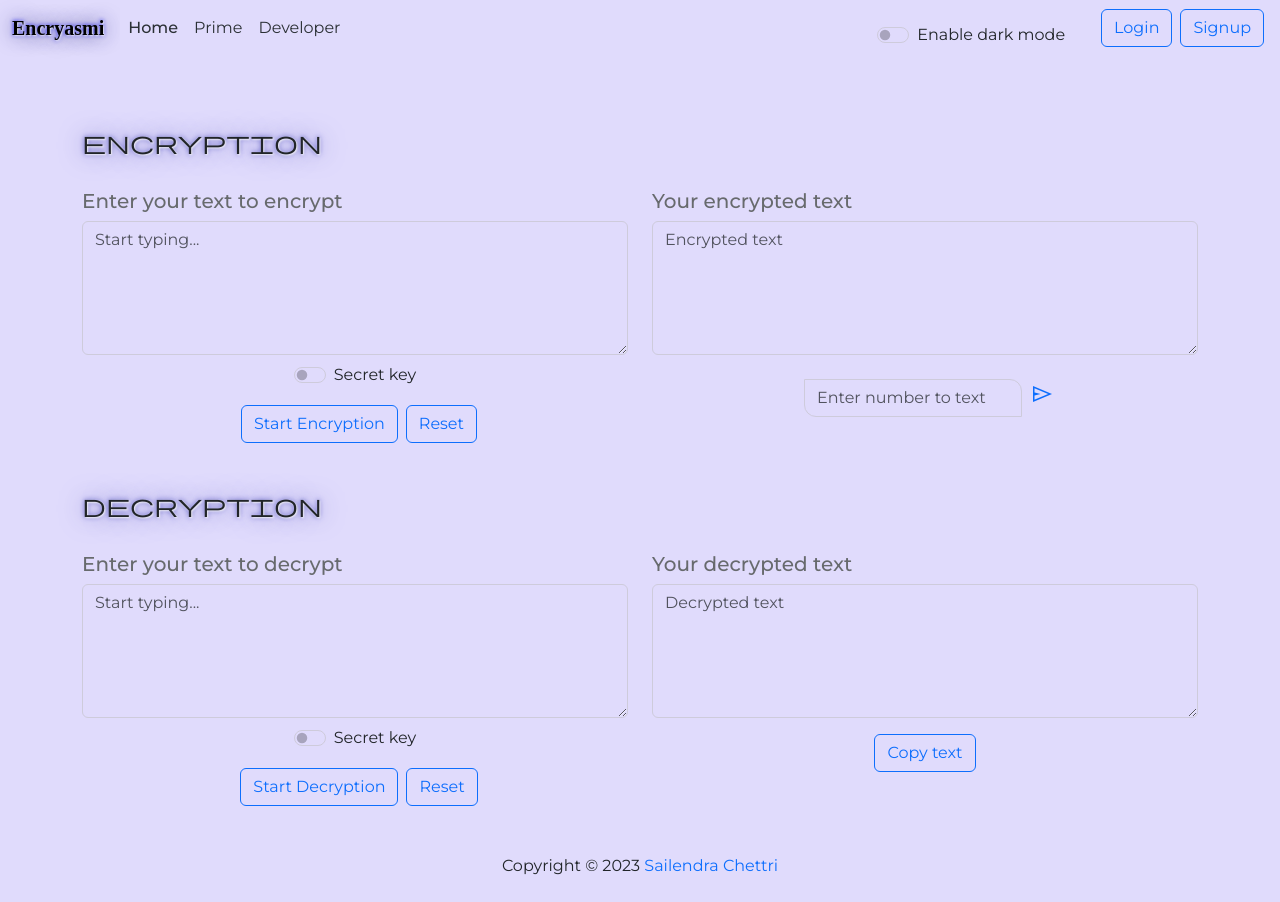
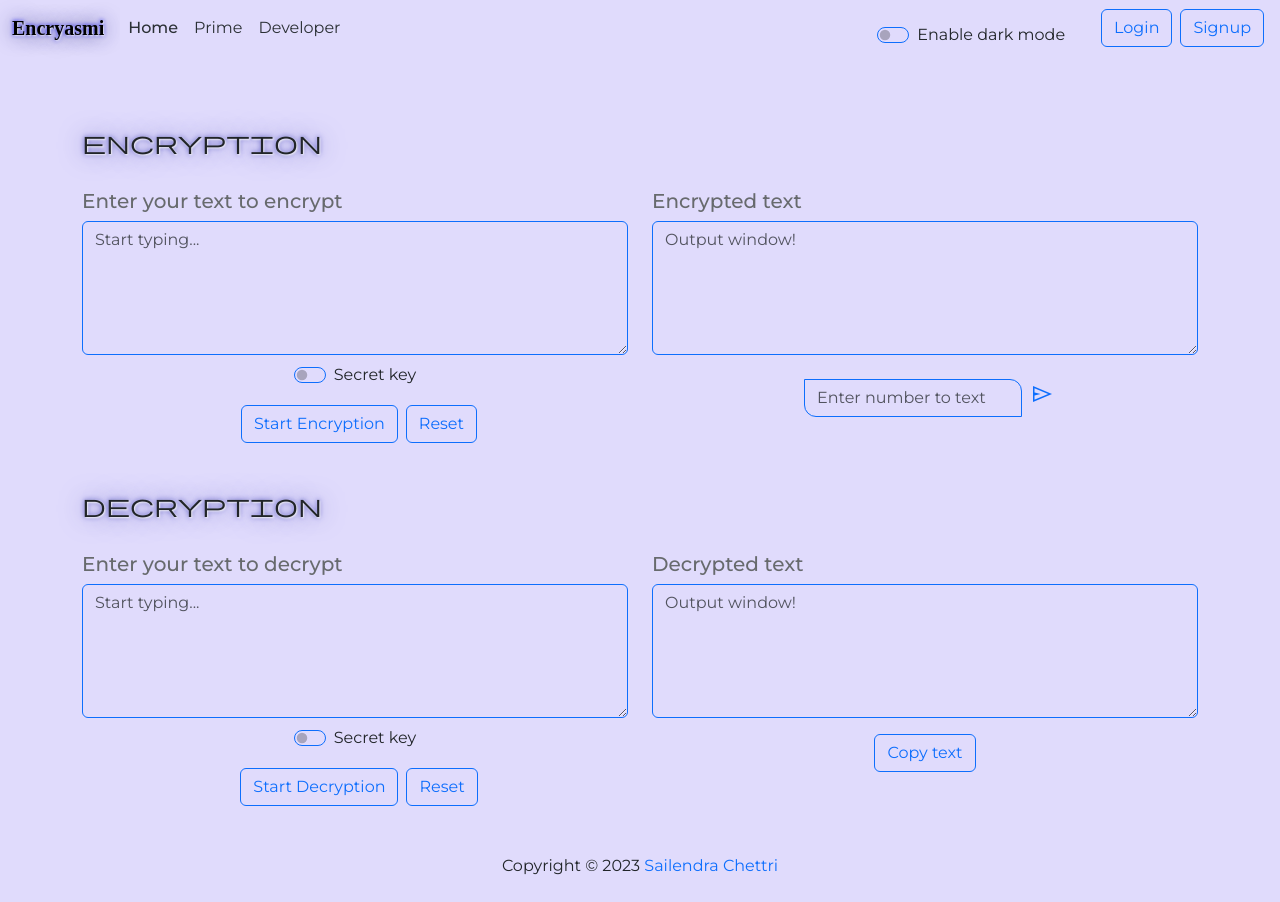
Before and after one commit to sailendrachettri/ency, a React (Create React App) app: page /encrydecry in a window 1280 px wide. Built offline with nearby package versions, Linux system fonts and the light colour scheme.

Commit message:
box border color changed !!

```diff
--- a/src/App.css
+++ b/src/App.css
@@ -44,7 +44,7 @@ body {
 
 .boxBgColor {
     background-color: #e0dbfc;
-    border: 1px solid #cecbdb;
+    border: 1px solid #0d6efd;
 }
 
 .boxBgColor:focus {
--- a/src/components/Decryption.jsx
+++ b/src/components/Decryption.jsx
@@ -41,7 +41,7 @@ function Decryption() {
                 decryptedMessage = decryptedMessage.toString(cryptoJs.enc.Utf8)
                 // if not able to decrept the size will be zero so sending some message to user
                 if (decryptedMessage.length < 1) {
-                    decryptedMessage = "Invalid secret key to decode this message!";
+                    decryptedMessage = "Unable to decrypt your message!";
                 }
             } catch {
                 decryptedMessage = "Unable to decrypt your message!"; // sending to user - if got an error while decrypting
@@ -106,9 +106,9 @@ function Decryption() {
                         </div>
                     </div>
                     <div className="col">
-                        <h5 className='headerInfoColor'>Your decrypted text</h5>
+                        <h5 className='headerInfoColor'>Decrypted text</h5>
                         <div className="mb-3">
-                            <textarea className="form-control boxBgColor" id="textDisplayBox2" rows="5" placeholder='Decrypted text' value={detext} readOnly></textarea>
+                            <textarea className="form-control boxBgColor" id="textDisplayBox2" rows="5" placeholder='Output window!' value={detext} readOnly></textarea>
                             <div className="d-flex justify-content-center">
                                 <button type="button" className="btn btn-outline-primary mt-3" onClick={copyText}>Copy text</button>
                             </div>
--- a/src/components/Encryption.jsx
+++ b/src/components/Encryption.jsx
@@ -124,9 +124,9 @@ function Encryption() {
                     </div>
 
                     <div className="col">
-                        <h5 className='headerInfoColor'>Your encrypted text</h5>
+                        <h5 className='headerInfoColor'>Encrypted text</h5>
                         <div className="mb-3">
-                            <textarea className="form-control boxBgColor" id="textDisplayBox" rows="5" placeholder='Encrypted text' value={entext} readOnly></textarea>
+                            <textarea className="form-control boxBgColor" id="textDisplayBox" rows="5" placeholder='Output window!' value={entext} readOnly></textarea>
 
                             <div className="d-flex align-items-center justify-content-center mt-4">
                                 {/* <button type="button" className="btn btn-outline-primary" onClick={copyText}>Copy text</button> */}
```
